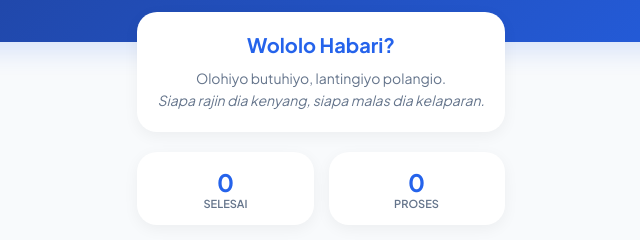
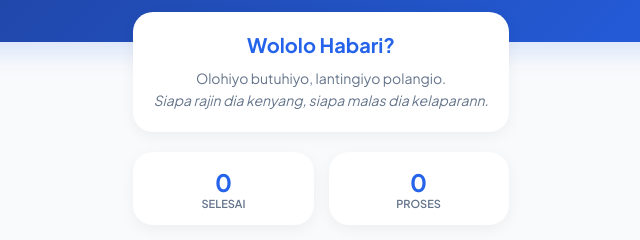
Before and after one commit to kiyozora-debug/kiyozora-debug.github.io, a plain HTML site: page index.html in a window 1280 px wide. Shown: the part 198-438 px from the top of the page, 319-959 px from the left. Drawn offline with Linux system fonts and the light colour scheme; no server answers.

Commit message:
index.html

```diff
--- a/index.html
+++ b/index.html
@@ -255,7 +255,7 @@
       <div class="custom-info-section">
         <h2>Wololo Habari?</h2>
         <p>Olohiyo butuhiyo, lantingiyo polangio.</p>
-        <p><i>Siapa rajin dia kenyang, siapa malas dia kelaparan.</i></p>
+        <p><i>Siapa rajin dia kenyang, siapa malas dia kelaparann.</i></p>
       </div>
 
       <div class="stats">
```
